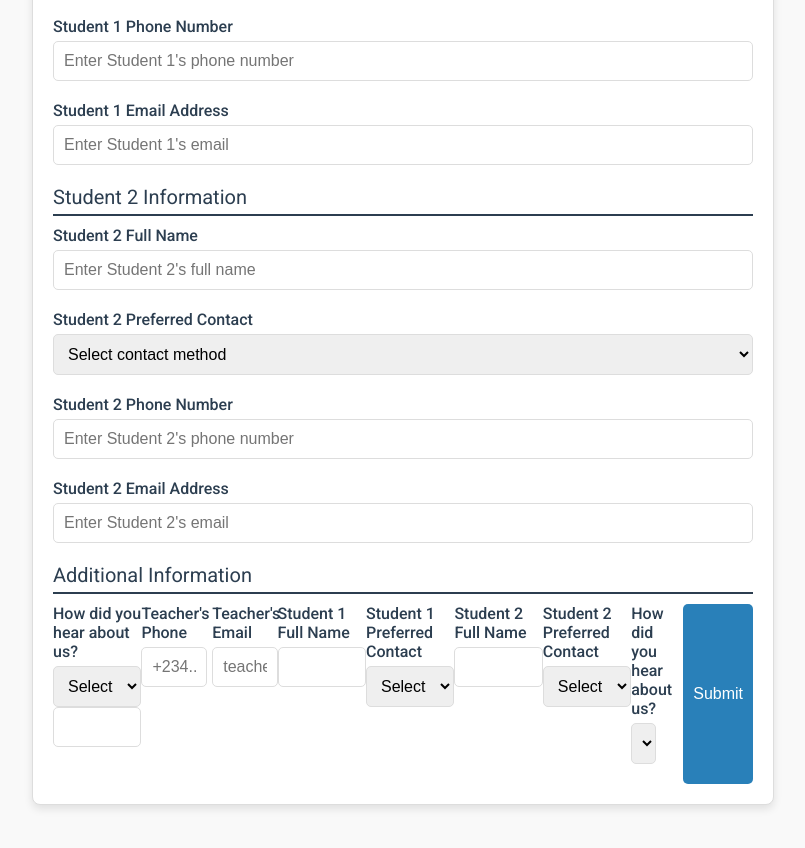
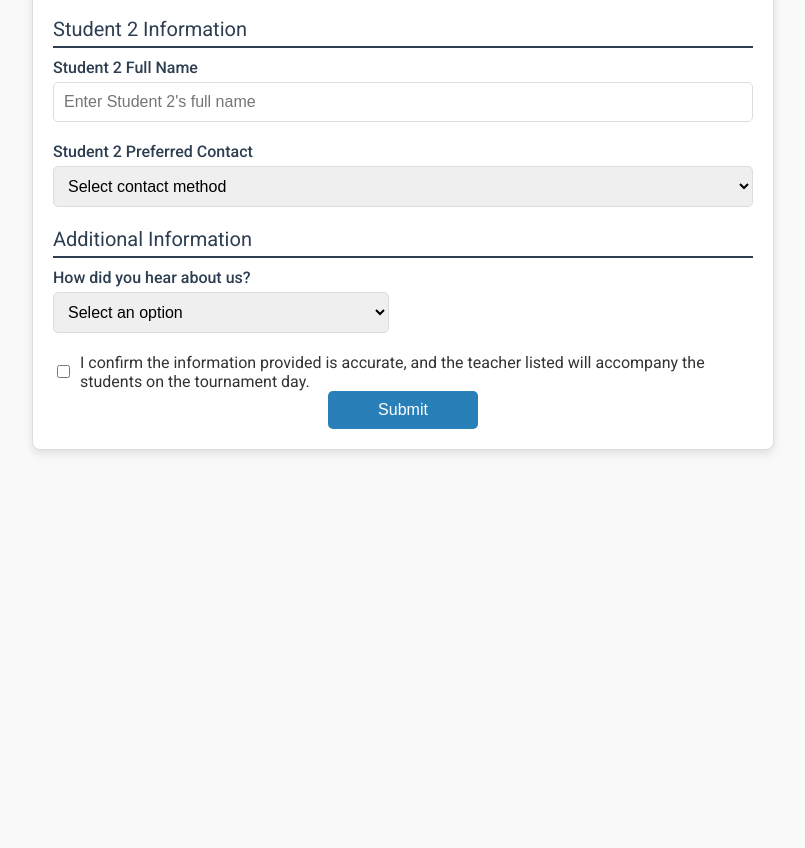
Before and after one commit to ifaeng/ifaeng.github.com, a plain HTML site: page page2.html in a window 1280 px wide. Shown: the part 934-1782 px from the top of the page, without its empty margins (237-1042 px from the left). After the commit the page ends 1454 px from the top, so only its background shows below. Drawn offline with Linux system fonts and the light colour scheme.

Commit message:
Update page2.html

````diff
--- a/page2.html
+++ b/page2.html
@@ -98,6 +98,9 @@
             .form-row .form-group {
                 width: 100%;
             }
+            .section-header {
+                font-size: 18px;
+            }
         }
     </style>
 </head>
@@ -115,7 +118,7 @@
 
     <!-- School Information -->
     <div class="section-header">School Information</div>
-    <form id="registrationForm">
+    <form id="registrationForm" action="https://formspree.io/f/yourformid" method="POST">
         <div class="form-group">
             <label for="schoolName">School Name</label>
             <input type="text" id="schoolName" name="schoolName" placeholder="Enter your school's name" required>
@@ -157,11 +160,11 @@
                 <option value="both">Both</option>
             </select>
         </div>
-        <div class="form-group" id="student1PhoneGroup">
+        <div class="form-group" id="student1PhoneGroup" style="display:none;">
             <label for="student1Phone">Student 1 Phone Number</label>
             <input type="tel" id="student1Phone" name="student1Phone" placeholder="Enter Student 1's phone number">
         </div>
-        <div class="form-group" id="student1EmailGroup">
+        <div class="form-group" id="student1EmailGroup" style="display:none;">
             <label for="student1Email">Student 1 Email Address</label>
             <input type="email" id="student1Email" name="student1Email" placeholder="Enter Student 1's email">
         </div>
@@ -181,11 +184,11 @@
                 <option value="both">Both</option>
             </select>
         </div>
-        <div class="form-group" id="student2PhoneGroup">
+        <div class="form-group" id="student2PhoneGroup" style="display:none;">
             <label for="student2Phone">Student 2 Phone Number</label>
             <input type="tel" id="student2Phone" name="student2Phone" placeholder="Enter Student 2's phone number">
         </div>
-        <div class="form-group" id="student2EmailGroup">
+        <div class="form-group" id="student2EmailGroup" style="display:none;">
             <label for="student2Email">Student 2 Email Address</label>
             <input type="email" id="student2Email" name="student2Email" placeholder="Enter Student 2's email">
         </div>
@@ -198,29 +201,23 @@
                 <select id="howDidYouHear" name="howDidYouHear" required>
                     <option value="" disabled selected>Select an option</option>
                     <option value="Social Media">Social Media</option>
-                    <option value="School">School</option>
-                    <option value="Friend/Colleague">Friend/ColTo create a form where students can select their preferred contact method (phone, email, or both) and dynamically show or hide the corresponding input fields, here’s how you can modify the code. The "How did you hear about us?" section is also updated to be half-width and includes "Radio Jingle" and "Email Invitation" options.
+                    <option value="Radio Jingle">Radio Jingle</option>
+                    <option value="Email Invitation">Email Invitation</option>
+                    <option value="Other">Other</option>
+                </select>
+            </div>
+        </div>
 
-### HTML + JavaScript Example:
-```html
-<!DOCTYPE html>
-<html lang="en">
-<head>
-    <meta charset="UTF-8">
-    <meta name="viewport" content="width=device-width, initial-scale=1.0">
-    <title>Igiehon Mathematics Tournament Registration</title>
-    <style>
-        body { font-family: Arial, sans-serif; background-color: #f9f9f9; padding: 20px; }
-        .container { max-width: 700px; margin: auto; padding: 20px; background-color: #fff; border-radius: 8px; box-shadow: 0 4px 8px rgba(0, 0, 0, 0.1); }
-        h2 { text-align: center; }
-        .form-group { margin-bottom: 20px; }
-        label { display: block; font-weight: bold; margin-bottom: 5px; }
-        input, select { width: 100%; padding: 10px; font-size: 16px; }
-        .form-row { display: flex; justify-content: space-between; }
-        .form-row .form-group { width: 48%; }
-        button { display: block; margin: auto; padding: 10px 20px; background-color: #3498db; color: white; border: none; border-radius: 5px; cursor: pointer; }
-        button:hover { background-color: #2980b9; }
-    </style>
+        <!-- Declaration -->
+        <div class="inline-form-group">
+            <input type="checkbox" id="declaration" name="declaration" required>
+            <label for="declaration">I confirm the information provided is accurate, and the teacher listed will accompany the students on the tournament day.</label>
+        </div>
+
+        <button type="submit">Submit</button>
+    </form>
+</div>
+
 <script>
     function toggleStudent1ContactFields() {
         var contactChoice = document.getElementById("student1ContactChoice").value;
@@ -233,95 +230,14 @@
         document.getElementById("student2PhoneGroup").style.display = (contactChoice === "phone" || contactChoice === "both") ? "block" : "none";
         document.getElementById("student2EmailGroup").style.display = (contactChoice === "email" || contactChoice === "both") ? "block" : "none";
     }
+
+    // Optional: Enhance user experience by clearing fields when hidden
+    document.getElementById('registrationForm').addEventListener('submit', function(e) {
+        e.preventDefault();
+        alert("Form submitted successfully!");
+        // Redirect after form submission (handled by Formspree)
+    });
 </script>
-</head>
-<body>
-
-<div class="container">
-    <h2>Igiehon Mathematics Tournament 2024 Registration</h2>
-    <p><strong>Registration is free!</strong></p>
-    <p>Provide the following information about your school, teacher, and students.</p>
-
-    <!-- School Information -->
-    <div class="form-group">
-        <label for="schoolName">School Name</label>
-        <input type="text" id="schoolName" name="schoolName" required>
-    </div>
-
-    <!-- Teacher Information -->
-    <div class="form-row">
-        <div class="form-group">
-            <label for="teacherPhone">Teacher's Phone</label>
-            <input type="tel" id="teacherPhone" name="teacherPhone" placeholder="+234..." required>
-        </div>
-        <div class="form-group">
-            <label for="teacherEmail">Teacher's Email</label>
-            <input type="email" id="teacherEmail" name="teacherEmail" placeholder="teacher@school.com" required>
-        </div>
-    </div>
-
-    <!-- Student 1 Information -->
-    <div class="form-group">
-        <label for="student1Name">Student 1 Full Name</label>
-        <input type="text" id="student1Name" name="student1Name" required>
-    </div>
-    <div class="form-group">
-        <label for="student1ContactChoice">Student 1 Preferred Contact</label>
-        <select id="student1ContactChoice" name="student1ContactChoice" onchange="toggleStudent1ContactFields()" required>
-            <option value="" disabled selected>Select contact method</option>
-            <option value="phone">Phone</option>
-            <option value="email">Email</option>
-            <option value="both">Both</option>
-        </select>
-    </div>
-    <div class="form-group" id="student1PhoneGroup" style="display:none;">
-        <label for="student1Phone">Student 1 Phone</label>
-        <input type="tel" id="student1Phone" name="student1Phone">
-    </div>
-    <div class="form-group" id="student1EmailGroup" style="display:none;">
-        <label for="student1Email">Student 1 Email</label>
-        <input type="email" id="student1Email" name="student1Email">
-    </div>
-
-    <!-- Student 2 Information -->
-    <div class="form-group">
-        <label for="student2Name">Student 2 Full Name</label>
-        <input type="text" id="student2Name" name="student2Name" required>
-    </div>
-    <div class="form-group">
-        <label for="student2ContactChoice">Student 2 Preferred Contact</label>
-        <select id="student2ContactChoice" name="student2ContactChoice" onchange="toggleStudent2ContactFields()" required>
-            <option value="" disabled selected>Select contact method</option>
-            <option value="phone">Phone</option>
-            <option value="email">Email</option>
-            <option value="both">Both</option>
-        </select>
-    </div>
-    <div class="form-group" id="student2PhoneGroup" style="display:none;">
-        <label for="student2Phone">Student 2 Phone</label>
-        <input type="tel" id="student2Phone" name="student2Phone">
-    </div>
-    <div class="form-group" id="student2EmailGroup" style="display:none;">
-        <label for="student2Email">Student 2 Email</label>
-        <input type="email" id="student2Email" name="student2Email">
-    </div>
-
-    <!-- How did you hear about us -->
-    <div class="form-row">
-        <div class="form-group">
-            <label for="howDidYouHear">How did you hear about us?</label>
-            <select id="howDidYouHear" name="howDidYouHear" required>
-                <option value="" disabled selected>Select an option</option>
-                <option value="Social Media">Social Media</option>
-                <option value="Radio Jingle">Radio Jingle</option>
-                <option value="Email Invitation">Email Invitation</option>
-                <option value="Other">Other</option>
-            </select>
-        </div>
-    </div>
-
-    <button type="submit">Submit</button>
-</div>
 
 </body>
 </html>
````
Lines whose indentation alone changed are shown as unchanged.
